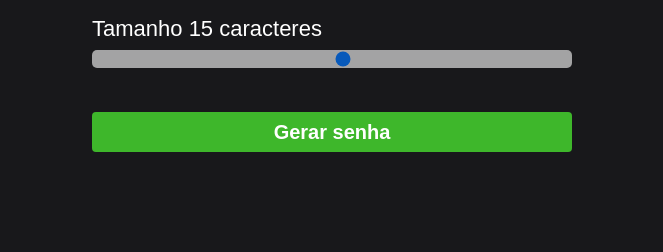
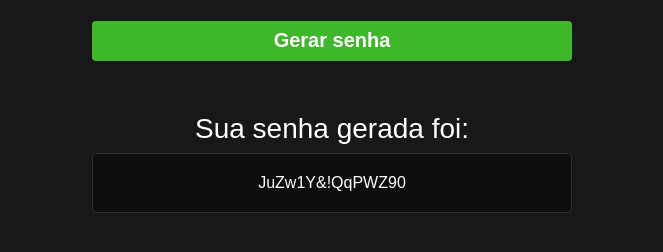
Before and after one commit to EnzoMSantos/Gerador-de-senha, a plain HTML site: page Index.html in a window 1280 px wide. Both pictures are taken after a click on the button "Gerar senha". Shown: the part 352-604 px from the top of the page, without its empty margins (308-971 px from the left). Drawn offline with Linux system fonts and the light colour scheme.

Commit message:
projeto finalizado

```diff
--- a/Index.html
+++ b/Index.html
@@ -18,7 +18,7 @@
     <span>Tamanho <span id="valor"></span> caracteres</span>
     <input id="slider" class="slider" type="range" min="4" max="25" value="15"/>
 
-    <button id="button" class="button-cta" onclick="generatePassword()">Gerar senha</button>
+    <button id="button" class="button-cta" onclick="GeneratePassword()">Gerar senha</button>
   </div>
 
   <div id="container-password" onclick="copyPassword()" class="container-password hide">
--- a/script.js
+++ b/script.js
@@ -14,3 +14,18 @@ sizePassword.innerHTML = sliderElement.value
 slider.oninput = function() {
     sizePassword.innerHTML = this.value
 }
+
+function GeneratePassword() {
+    let pass = ""
+
+    for(let i = 0, n = charset.length; i < sliderElement.value; i++) {
+        pass += charset.charAt(Math.floor(Math.random() * n))
+    }
+    containerPassword.classList.remove("hide")
+    password.innerHTML = pass
+}
+
+function copyPassword() {
+    alert("Senha copiada com sucesso!")
+    navigator.clipboard.writeText(novaSenha)
+}
```
